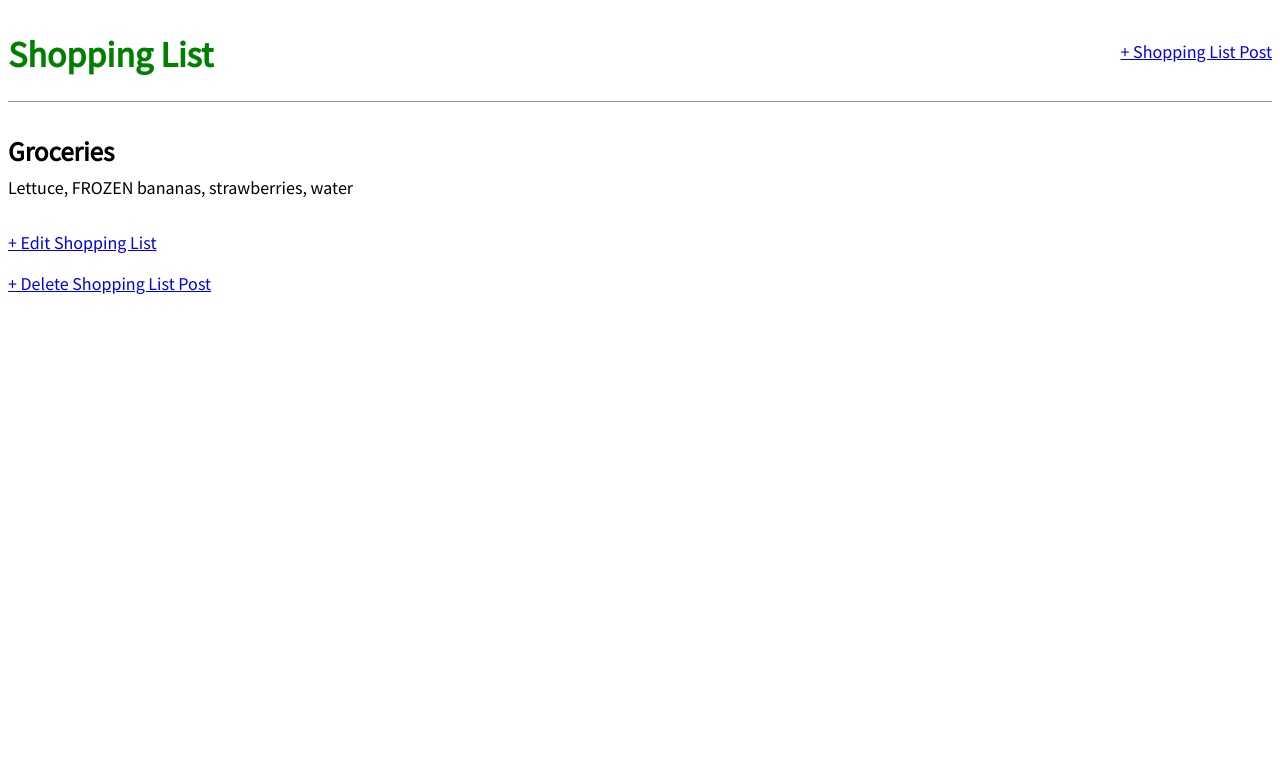
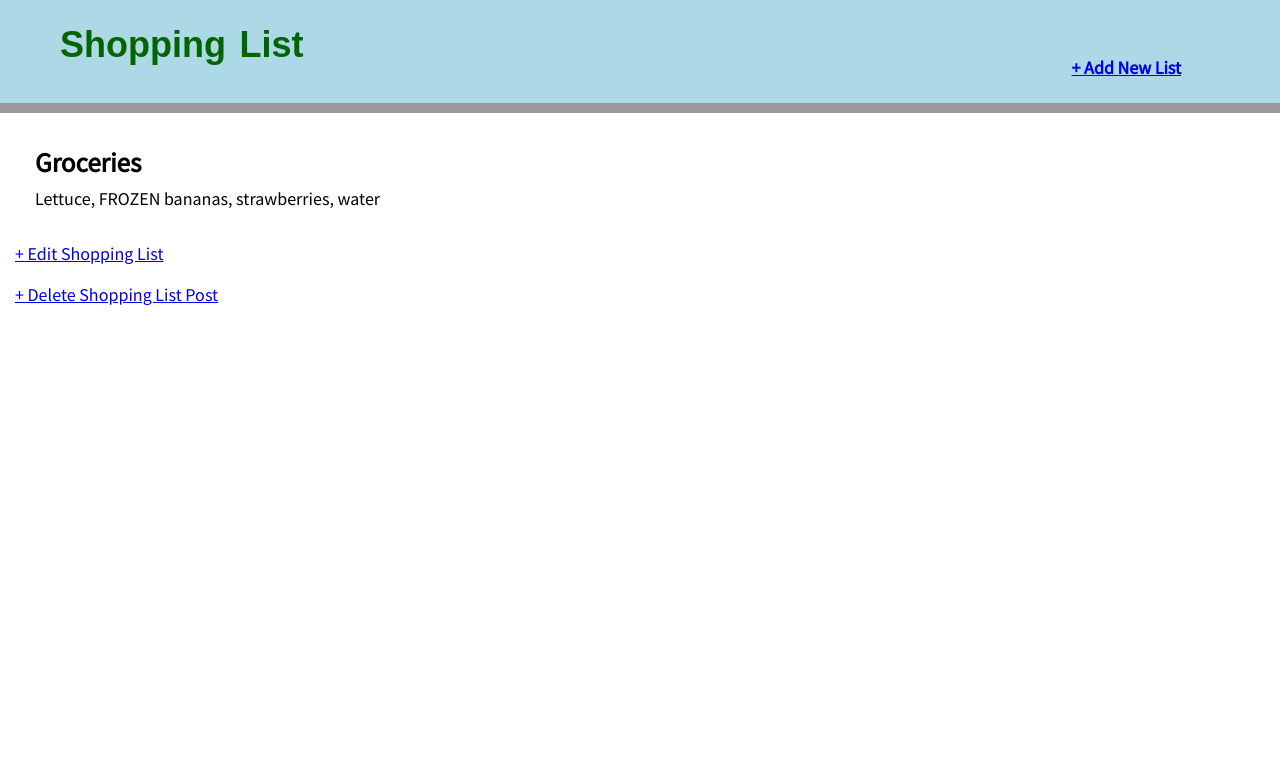
Before and after one commit to aalrakabi/J3VLAN, a Django app: page /post/1/ in a window 1280 px wide. Shown: the top 781 px of the page. Run offline with Django 3.2, Linux system fonts and the light colour scheme; data comes from the database, SQL or seed files in the repository; both versions use the stored data as it was after the commit.

Commit message:
Changes to the style
1) Added a hover color when mouse is over the lists

2) Added background and changed font

3) Added bullet point for entry
         --> This still needs to be edited. Right now it only puts bullet point for entire entry.

```diff
--- a/static/css/base.css
+++ b/static/css/base.css
@@ -1,21 +1,30 @@
 body {
 	font-family: 'Source Sans Pro', sans-serif;
 	font-size: 18px;
+	margin:0;
+    padding:0;
 }
 
 header {
-	border-bottom: 1px solid #999;
+	border-bottom: 10px solid #999;
 	margin-bottom: 2rem;
 	display: flex;
+	background-color: lightblue;
+
 }
 
 header h1 a {
-	color: green;
+	font-family: 'Copperplate', fantasy;
+	color: darkgreen;
+	word-spacing: 0.1em;
 	text-decoration: none;
+	margin:0;
+    padding:0;
 }
 
 .nav-left {
-	margin-right: auto;
+	margin-right: 60%;
+	text-indent: 60px;
 }
 
 .nav-right {
@@ -25,6 +34,8 @@ header h1 a {
 
 .post-entry {
 	margin-bottom: 2rem;
+	text-indent: 35px;
+
 }
 
 .post-entry h2 {
@@ -37,11 +48,19 @@ header h1 a {
 	text-decoration: none;
 }
 
+.post-entry h2 span:hover{
+	background: rgb(212, 185, 185)
+}
+
 .post-entry p {
 	margin: 0;
 	font-weight: 400;
 }
 
 .post-entry h2 a:hover {
-	color: red;
+	color: rgb(158, 153, 153);
 }
+
+.post-edit-delete {
+	text-indent: 15px;
+}
--- a/templates/base.html
+++ b/templates/base.html
@@ -14,7 +14,7 @@ rel="stylesheet">
 					<h1><a href="{% url 'home' %}">Shopping List</a></h1>
 				</div>
 				<div class="nav-right">
-					<a href="{% url 'post_new' %}">+ Shopping List Post</a>
+					<h4><a href="{% url 'post_new' %}">+ Add New List </a></h4>
 				</div>
 			</header>
 			{% block content %}
--- a/templates/home.html
+++ b/templates/home.html
@@ -4,7 +4,7 @@
 	{% for post in object_list %}
 		<div class="post-entry">
 			<h2><a href="{% url 'post_detail' post.pk %}">{{ post.title }}</a></h2>
-			<p>{{ post.body }}</p>
+			<li>{{ post.body }}</li>
 		</div>
 	{% endfor %}
 {% endblock content %}
--- a/templates/post_detail.html
+++ b/templates/post_detail.html
@@ -5,6 +5,8 @@
 		<h2>{{ object.title }}</h2>
 		<p>{{ object.body }}</p>
 	</div>
-	<a href="{% url 'post_edit' post.pk %}">+ Edit Shopping List </a>
-	<p><a href="{% url 'post_delete' post.pk %}">+ Delete Shopping List Post</a></p>
+	<div class="post-edit-delete">
+		<p><a href="{% url 'post_edit' post.pk %}">+ Edit Shopping List </a></p>
+		<p><a href="{% url 'post_delete' post.pk %}">+ Delete Shopping List Post</a></p>
+	</div>
 {% endblock content %}
```
Also changed, not shown: db.sqlite3.
